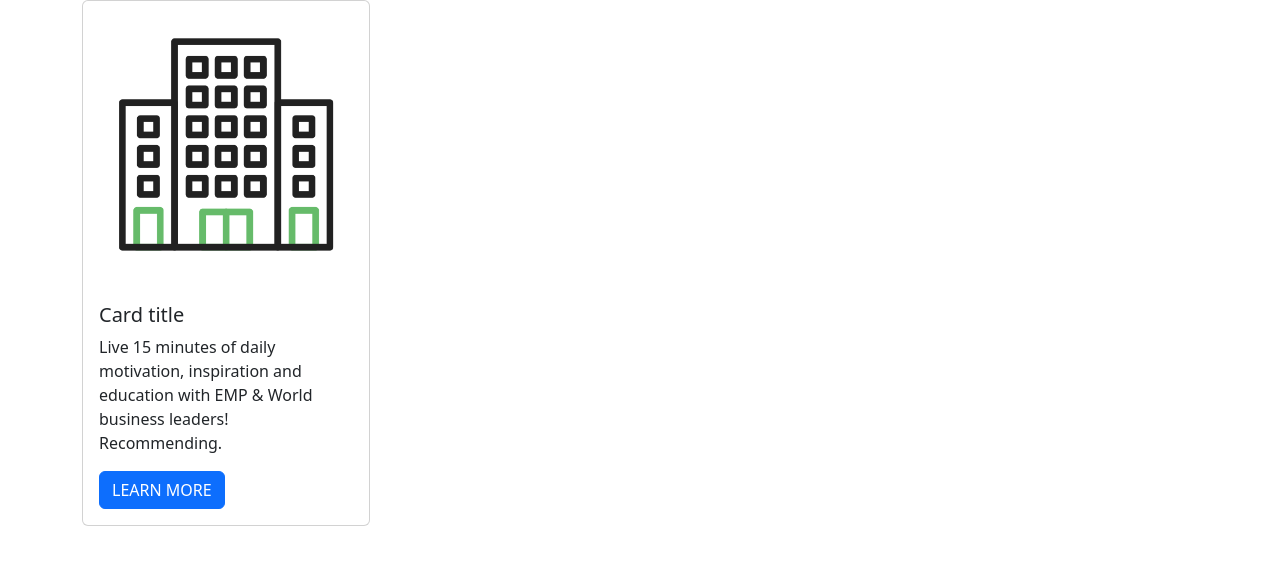
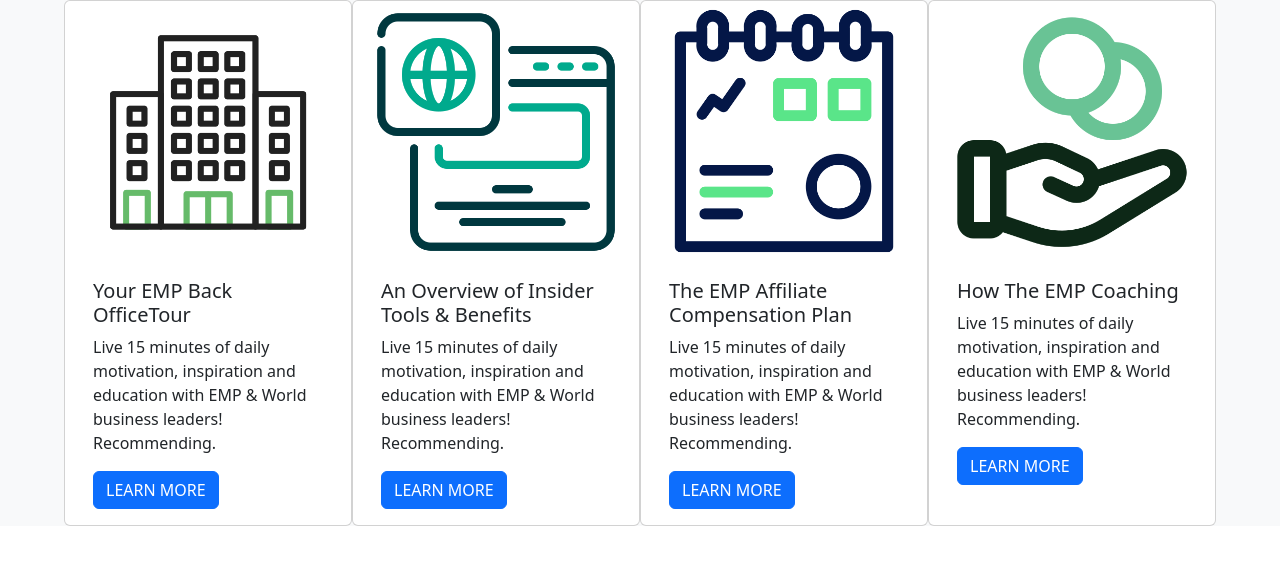
Before and after one commit to vanaspereneefje/CssFrameworks, a plain HTML site: page index.html in a window 1280 px wide. Drawn offline with nearby package versions, Linux system fonts and the light colour scheme.

Commit message:
Add 1 row and center it

```diff
--- a/index.html
+++ b/index.html
@@ -4,15 +4,41 @@
     <link href="https://cdn.jsdelivr.net/npm/bootstrap@5.3.3/dist/css/bootstrap.min.css" rel="stylesheet" integrity="sha384-QWTKZyjpPEjISv5WaRU9OFeRpok6YctnYmDr5pNlyT2bRjXh0JMhjY6hW+ALEwIH" crossorigin="anonymous">
 </head>
 <body>
-    <div class="container">
+    <div class="container-fluid bg-light">
+        <div class="row justify-content-center">
             <div class="card" style="width: 18rem;">
                 <img src="apartment.png" class="card-img-top" alt="Office icon">
                 <div class="card-body">
-              <h5 class="Your EMP Back OfficeTour">Card title</h5>
+                <h5 class="card-title">Your EMP Back OfficeTour</h5>
+                <p class="card-text">Live 15 minutes of daily motivation, inspiration and education with EMP & World business leaders! Recommending.</p>
+                <a href="#" class="btn btn-primary">LEARN MORE</a>
+                </div>
+            </div>
+            <div class="card" style="width: 18rem;">
+                <img src="website.png" class="card-img-top" alt="website icon">
+                <div class="card-body">
+                <h5 class="card-title">An Overview of Insider Tools & Benefits</h5>
+                <p class="card-text">Live 15 minutes of daily motivation, inspiration and education with EMP & World business leaders! Recommending.</p>
+                <a href="#" class="btn btn-primary">LEARN MORE</a>
+                </div>
+            </div>
+            <div class="card" style="width: 18rem;">
+                <img src="planning.png" class="card-img-top" alt="plan icon">
+                <div class="card-body">
+                <h5 class="card-title">The EMP Affiliate Compensation Plan</h5>
+                <p class="card-text">Live 15 minutes of daily motivation, inspiration and education with EMP & World business leaders! Recommending.</p>
+                <a href="#" class="btn btn-primary">LEARN MORE</a>
+                </div>
+            </div>
+            <div class="card" style="width: 18rem;">
+                <img src="cashback.png" class="card-img-top" alt="cashback icon">
+                <div class="card-body">
+                <h5 class="card-title">How The EMP Coaching</h5>
                 <p class="card-text">Live 15 minutes of daily motivation, inspiration and education with EMP & World business leaders! Recommending.</p>
                 <a href="#" class="btn btn-primary">LEARN MORE</a>
                 </div>
             </div>
         </div>
+    </div>
 </body>
 </html>
```
Lines whose indentation alone changed are shown as unchanged.
